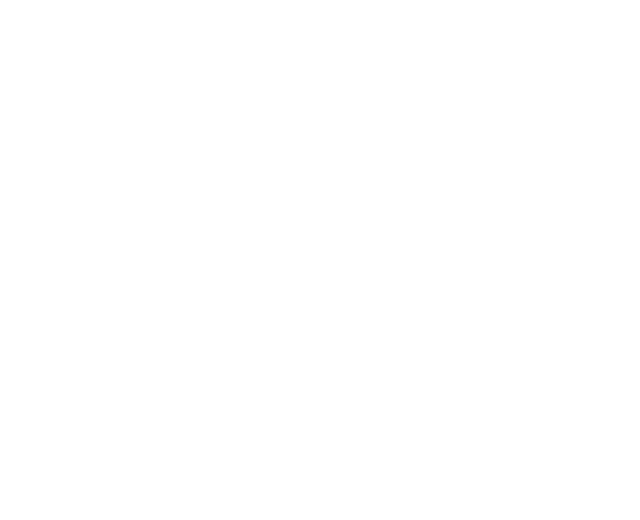
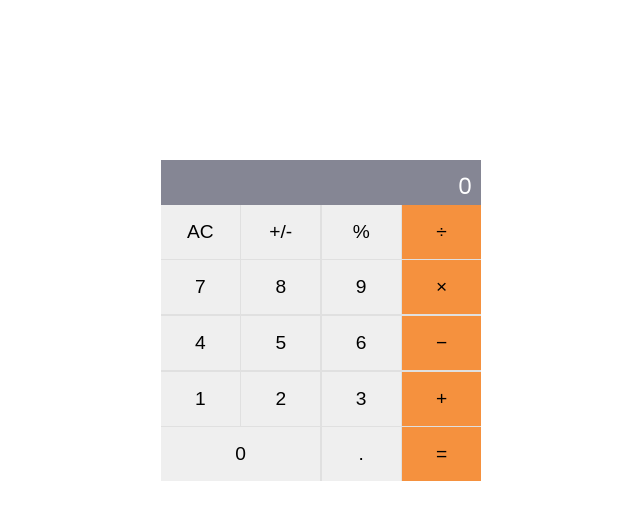
Before and after one commit to Debas-31/math-magicians, a React (Create React App) app: page / in a window 1280 px wide. Shown: the top 520 px of the page, without its empty margins (319-959 px from the left). Built offline with nearby package versions, Linux system fonts and the light colour scheme.

Commit message:
Fix linters errors

```diff
--- a/package.json
+++ b/package.json
@@ -6,6 +6,7 @@
     "@testing-library/jest-dom": "^5.16.1",
     "@testing-library/react": "^12.1.2",
     "@testing-library/user-event": "^13.5.0",
+    "bootstrap": "^5.1.3",
     "react": "^17.0.2",
     "react-dom": "^17.0.2",
     "react-scripts": "5.0.0",
--- a/src/App.js
+++ b/src/App.js
@@ -1,8 +1,11 @@
 import './App.css';
+import Calculator from './components/Calculator';
 
 function App() {
   return (
-    <div />
+    <div>
+      <Calculator />
+    </div>
   );
 }
 
--- a/src/index.css
+++ b/src/index.css
@@ -1,27 +1,11 @@
-body {
+@import url("https://fonts.googleapis.com/css2?family=Poppins&display=swap");
+
+* {
   margin: 0;
-  font-family:
-    -apple-system,
-    BlinkMacSystemFont,
-    'Segoe UI',
-    'Roboto',
-    'Oxygen',
-    'Ubuntu',
-    'Cantarell',
-    'Fira Sans',
-    'Droid Sans',
-    'Helvetica Neue',
-    sans-serif;
-  -webkit-font-smoothing: antialiased;
-  -moz-osx-font-smoothing: grayscale;
+  padding: 0;
+  box-sizing: border-box;
 }
 
-code {
-  font-family:
-    source-code-pro,
-    Menlo,
-    Monaco,
-    Consolas,
-    'Courier New',
-    monospace;
+body {
+  font-family: "Poppins", sans-serif;
 }
```
Also changed, not shown: src/components/Calculator.js (+4 -4 lines), 1 other file (tests, documents, lock files or other folders).
